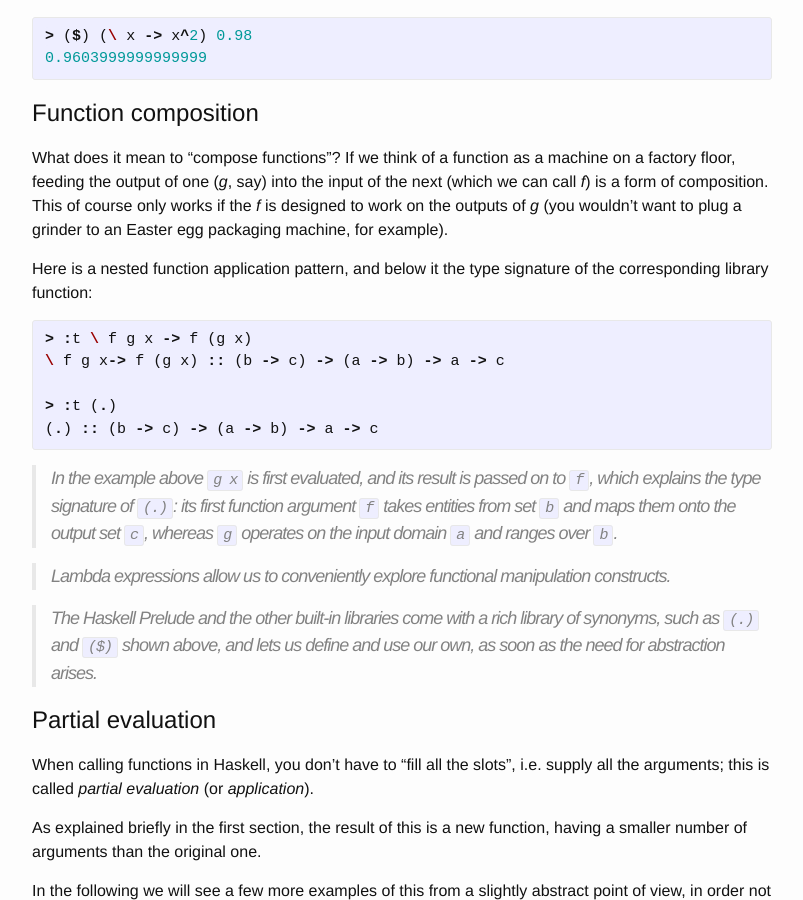
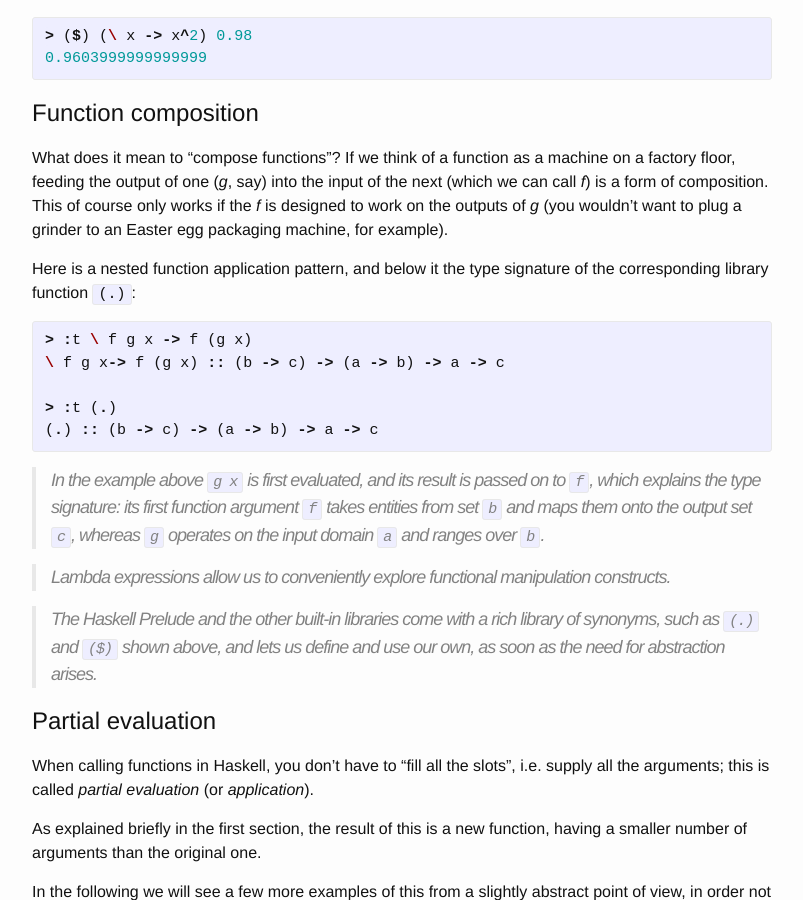
Before and after one commit to ocramz/ocramz.github.io, a Jekyll site: the page built from _posts/2015-08-21-haskell-tut-v1.markdown, in a window 1280 px wide and 900 px high, scrolled down 6322 px. Shown: the whole window, without its empty margins (238-1041 px from the left). Built offline with Jekyll 4.4.1, drawn with Linux system fonts in a browser that asks for light colours; Markdown is read by kramdown in place of the engine named in the settings; formulas are drawn with MathJax 3.

Commit message:
blog update

```diff
--- a/_posts/2015-08-21-haskell-tut-v1.markdown
+++ b/_posts/2015-08-21-haskell-tut-v1.markdown
@@ -285,7 +285,7 @@ As an example, we can apply the ``squared'' function to an arbitrary value:
 
 What does it mean to "compose functions"? If we think of a function as a machine on a factory floor, feeding the output of one (_g_, say)  into the input of the next (which we can call _f_) is a form of composition. This of course only works if the _f_ is designed to work on the outputs of _g_ (you wouldn't want to plug a grinder to an Easter egg packaging machine, for example).
 
-Here is a nested function application pattern, and below it the type signature of the corresponding library function:
+Here is a nested function application pattern, and below it the type signature of the corresponding library function `(.)`:
 
 {% highlight haskell %}
 > :t \ f g x -> f (g x)
@@ -295,7 +295,7 @@ Here is a nested function application pattern, and below it the type signature o
 (.) :: (b -> c) -> (a -> b) -> a -> c
 {% endhighlight %}
 
-> In the example above `g x` is first evaluated, and its result is passed on to `f`, which explains the type signature of `(.)`: its first function argument `f` takes entities from set `b` and maps them onto the output set `c`, whereas `g` operates on the input domain `a` and ranges over `b`.
+> In the example above `g x` is first evaluated, and its result is passed on to `f`, which explains the type signature: its first function argument `f` takes entities from set `b` and maps them onto the output set `c`, whereas `g` operates on the input domain `a` and ranges over `b`.
 
 > Lambda expressions allow us to conveniently explore functional manipulation constructs.
 
```
Also changed, not shown: 2 other files.
